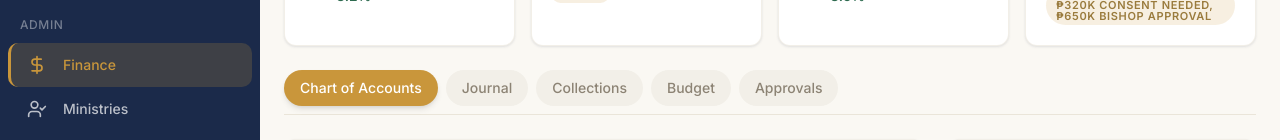
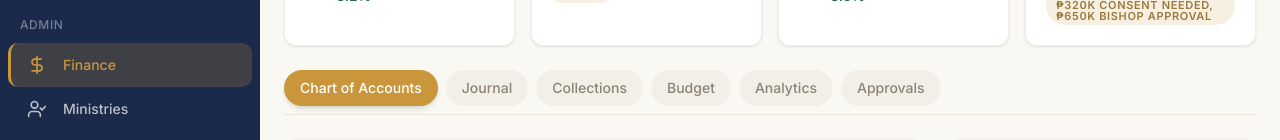
Before and after one commit to K8cutie/Brgy176db, a React (Vite) app: page /#/finance in a window 1280 px wide. Shown: the part 317-457 px from the top of the page. Built offline with nearby package versions, Linux system fonts and the light colour scheme.

Commit message:
fix: connect Analytics tab

```diff
--- a/src/pages/FinancePage.tsx
+++ b/src/pages/FinancePage.tsx
@@ -10,6 +10,7 @@ import { toast } from 'sonner';
 import StatCard from '@/components/StatCard';
 import ConfirmationDialog from '@/components/ConfirmationDialog';
 import EmptyState from '@/components/EmptyState';
+import AnalyticsDashboard from '@/components/AnalyticsDashboard';
 import { getLabel } from '@/lib/friendlyLabels';
 import {
   chartOfAccounts, journalEntries, collectionsData, budgetData, approvalItems,
@@ -21,7 +22,7 @@ import type { Account, JournalEntry, JournalLine, Collection, BudgetItem, Approv
 // ============================================
 // Types
 // ============================================
-type TabId = 'coa' | 'journal' | 'collections' | 'budget' | 'approvals';
+type TabId = 'coa' | 'journal' | 'collections' | 'budget' | 'analytics' | 'approvals';
 
 interface ExpandedState { [key: string]: boolean }
 
@@ -44,6 +45,7 @@ export default function FinancePage() {
     { id: 'journal', label: 'Journal' },
     { id: 'collections', label: 'Collections' },
     { id: 'budget', label: 'Budget' },
+    { id: 'analytics', label: 'Analytics' },
     { id: 'approvals', label: 'Approvals' },
   ];
 
@@ -100,6 +102,7 @@ export default function FinancePage() {
           {activeTab === 'journal' && <JournalTab />}
           {activeTab === 'collections' && <CollectionsTab />}
           {activeTab === 'budget' && <BudgetTab />}
+          {activeTab === 'analytics' && <AnalyticsDashboard />}
           {activeTab === 'approvals' && <ApprovalsTab />}
         </motion.div>
       </AnimatePresence>
```
